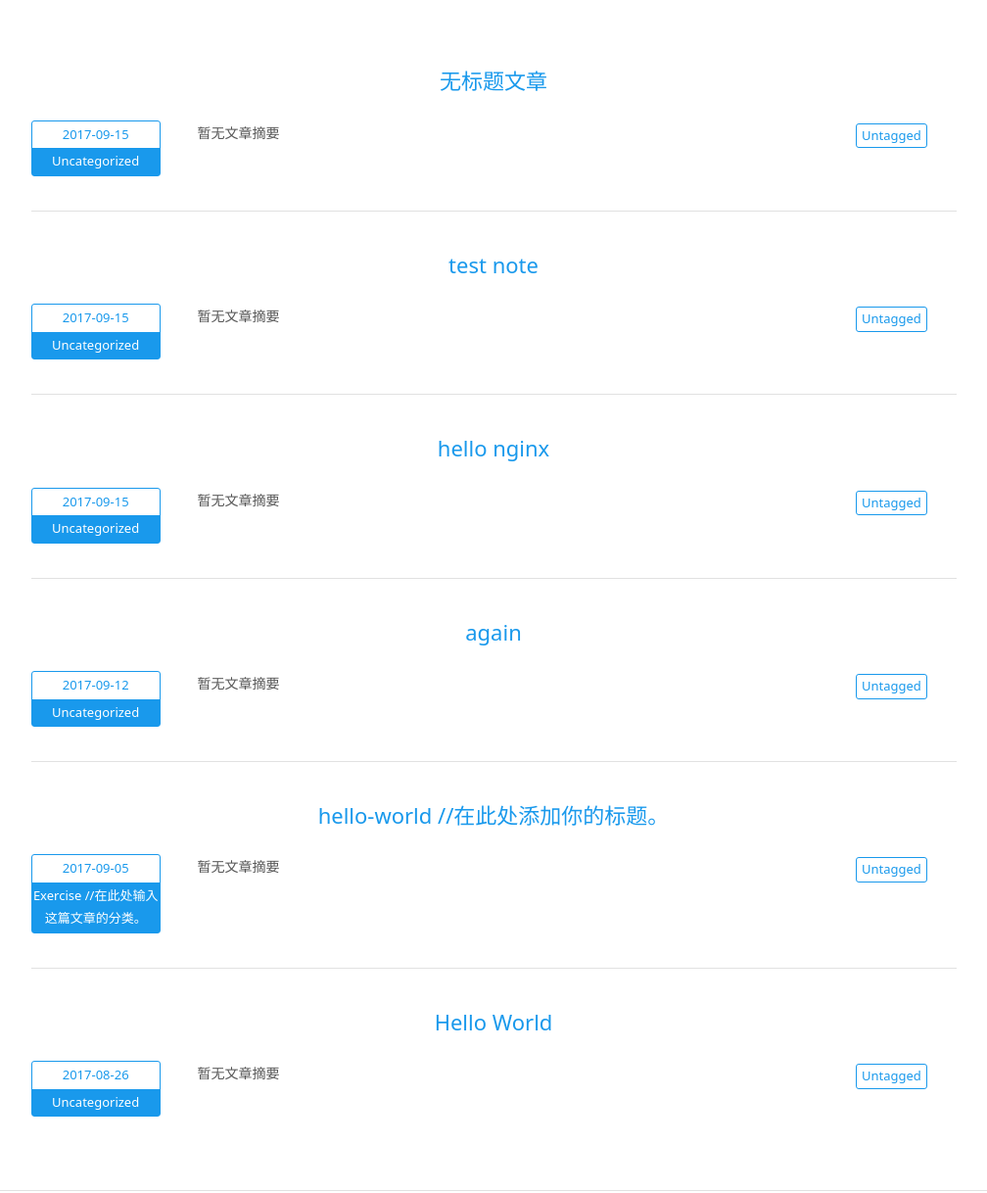
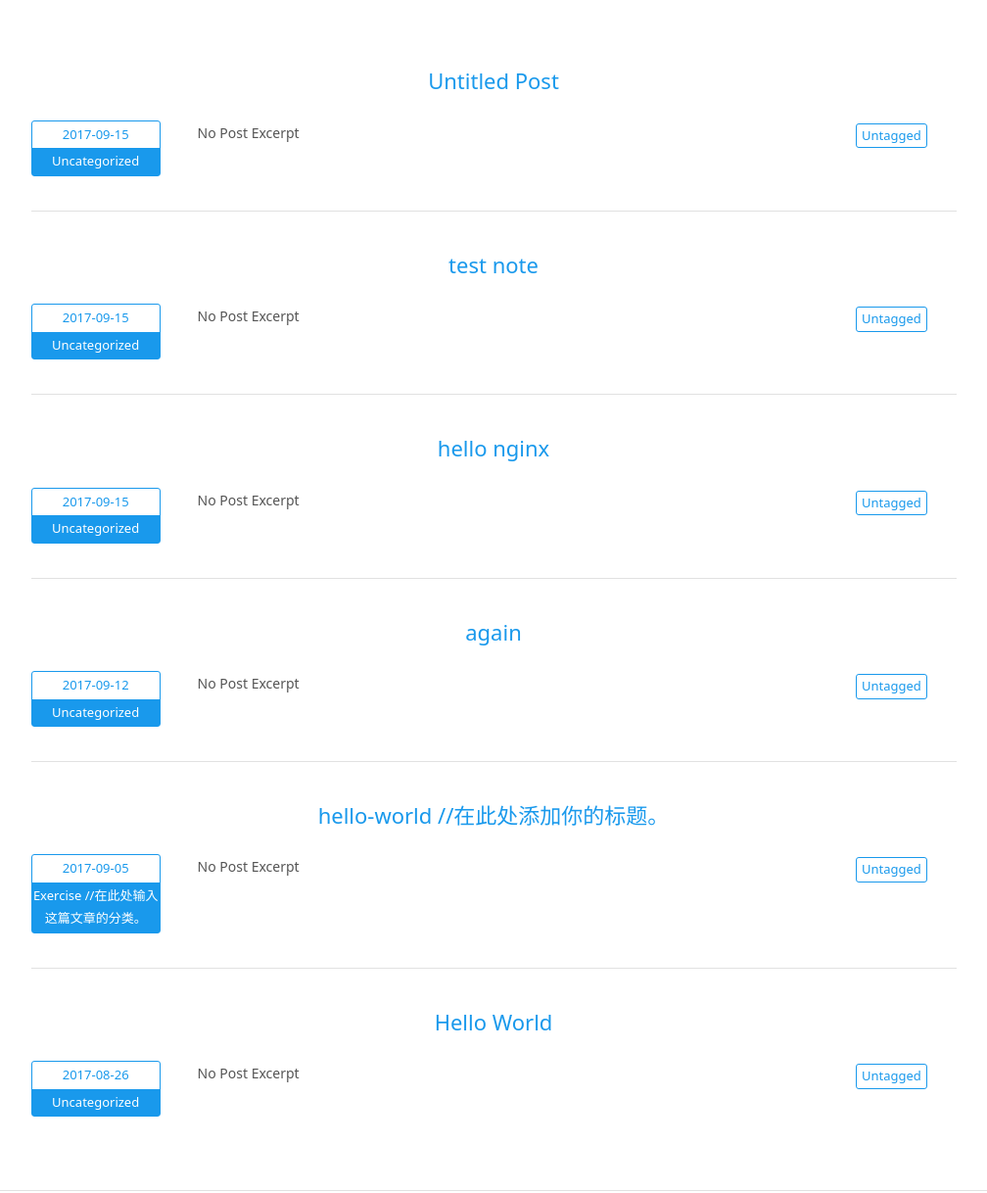
Before and after one commit to AllenMinD/allenmind.github.io, a plain HTML site: page index.html in a window 1280 px wide. Shown: the part 314-1532 px from the top of the page at 98% size, without its empty margins (136-1144 px from the left). Drawn offline with Linux system fonts and the light colour scheme.

Commit message:
Site updated: 2017-09-16 14:54:22

```diff
--- a/index.html
+++ b/index.html
@@ -96,7 +96,7 @@
 
         <div class="post-item-wrapper">
   <a href="/2017/09/15/刻意练习/" class="post-title">
-      无标题文章
+      Untitled Post
   </a>
   <div class="post-excerpt">
     <!-- Post Date and Categories -->
@@ -109,7 +109,7 @@
       </div>
     </div>
     <!-- Post Excerpt -->
-    <div class="excerpt typo">暂无文章摘要</div>
+    <div class="excerpt typo">No Post Excerpt</div>
     <!-- Post Tags -->
     <div class="tags">
 
@@ -135,7 +135,7 @@
       </div>
     </div>
     <!-- Post Excerpt -->
-    <div class="excerpt typo">暂无文章摘要</div>
+    <div class="excerpt typo">No Post Excerpt</div>
     <!-- Post Tags -->
     <div class="tags">
 
@@ -161,7 +161,7 @@
       </div>
     </div>
     <!-- Post Excerpt -->
-    <div class="excerpt typo">暂无文章摘要</div>
+    <div class="excerpt typo">No Post Excerpt</div>
     <!-- Post Tags -->
     <div class="tags">
 
@@ -187,7 +187,7 @@
       </div>
     </div>
     <!-- Post Excerpt -->
-    <div class="excerpt typo">暂无文章摘要</div>
+    <div class="excerpt typo">No Post Excerpt</div>
     <!-- Post Tags -->
     <div class="tags">
 
@@ -216,7 +216,7 @@
       </div>
     </div>
     <!-- Post Excerpt -->
-    <div class="excerpt typo">暂无文章摘要</div>
+    <div class="excerpt typo">No Post Excerpt</div>
     <!-- Post Tags -->
     <div class="tags">
 
@@ -242,7 +242,7 @@
       </div>
     </div>
     <!-- Post Excerpt -->
-    <div class="excerpt typo">暂无文章摘要</div>
+    <div class="excerpt typo">No Post Excerpt</div>
     <!-- Post Tags -->
     <div class="tags">
 
```
Also changed, not shown: 2017/08/26/hello-world/index.html (+1 -1 lines), 2017/09/05/text-note/index.html (+1 -1 lines), 2017/09/12/again/index.html (+1 -1 lines), 2017/09/15/hello-nginx/index.html (+1 -1 lines), 2017/09/15/test-note/index.html (+1 -1 lines), 2017/09/15/刻意练习/index.html (+2 -2 lines), archives/2017/09/index.html (+1 -1 lines), archives/2017/index.html (+1 -1 lines), archives/index.html (+1 -1 lines).
